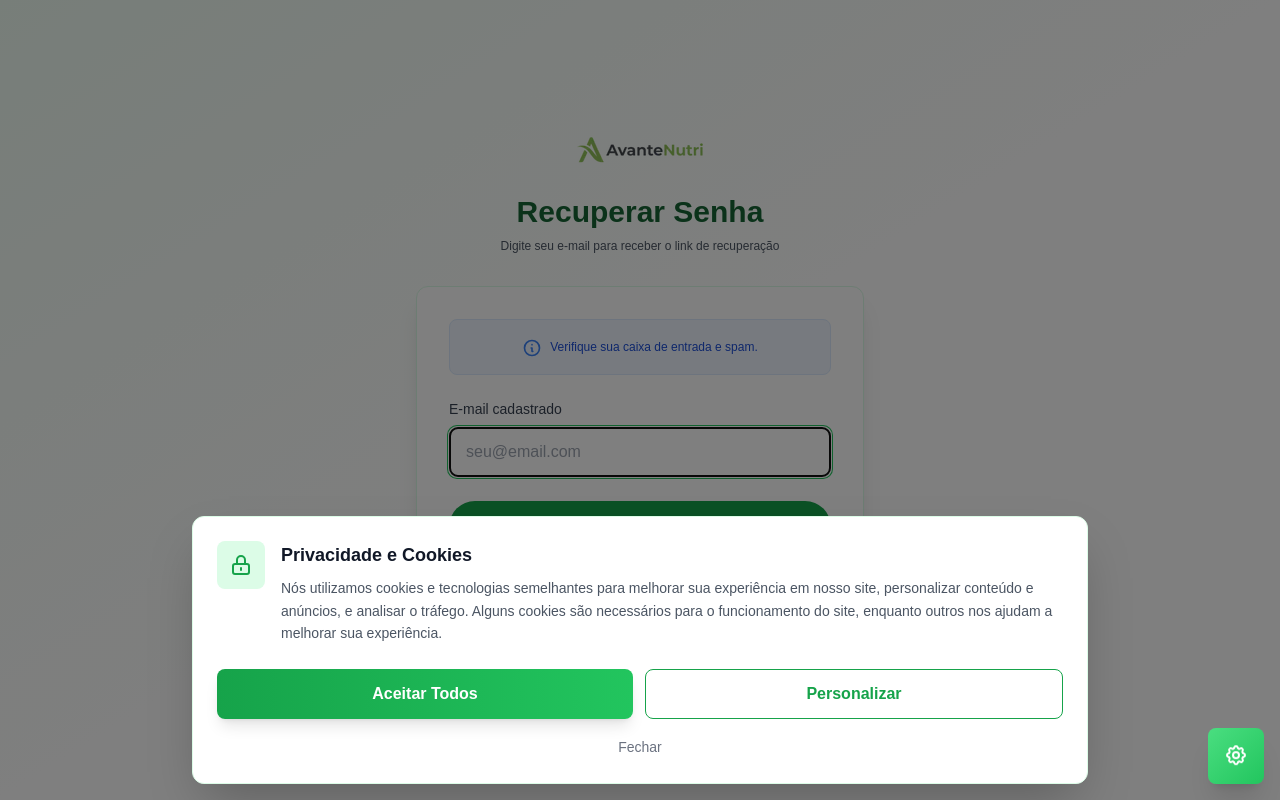
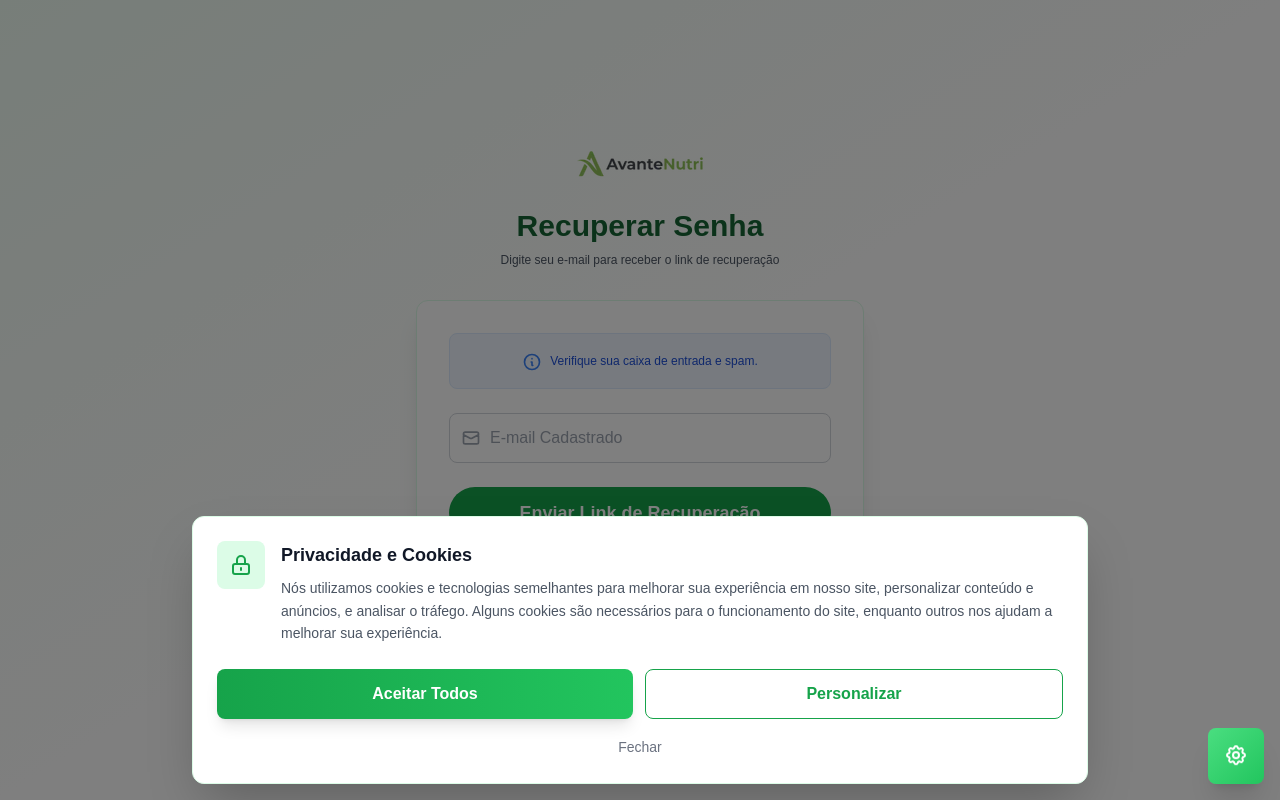
Before and after one commit to isousax/avantenutri, a React (Vite) app: page /recuperar-senha in a window 1280 px wide. Built offline with nearby package versions, Linux system fonts and the light colour scheme.

Commit message:
melhor consistencia da pag de reset password

```diff
--- a/src/App.tsx
+++ b/src/App.tsx
@@ -103,6 +103,7 @@ function App() {
           <Route path="/login" element={<LoginPage />} />
           <Route path="/register" element={<RegisterPage />} />
           <Route path="/recuperar-senha" element={<ForgotPasswordPage />} />
+          <Route path="/resetar-senha" element={<ResetPasswordPage />} />
           <Route path="/verify-email" element={<VerifyEmailPage />} />
           <Route path="/confirm-email" element={<ConfirmEmailPage />} />
           <Route path="/redefinir-senha" element={<ResetPasswordPage />} />
--- a/src/pages/login/ForgotPasswordPage.tsx
+++ b/src/pages/login/ForgotPasswordPage.tsx
@@ -43,10 +43,10 @@ const ForgotPasswordPage: React.FC = () => {
 
       // Redirecionar para a página de confirmação após 2 segundos
       setTimeout(() => {
-        navigate("/recuperar-senha/confirmacao", {
+        navigate("/login", {
           state: { email },
         });
-      }, 2000);
+      }, 5500);
     } catch {
       setErrors({
         email: "",
@@ -56,6 +56,22 @@ const ForgotPasswordPage: React.FC = () => {
       setLoading(false);
     }
   };
+
+  const MailIcon = () => (
+    <svg
+      className="w-5 h-5 text-gray-400"
+      fill="none"
+      viewBox="0 0 24 24"
+      stroke="currentColor"
+    >
+      <path
+        strokeLinecap="round"
+        strokeLinejoin="round"
+        strokeWidth={2}
+        d="M3 8l7.89 4.26a2 2 0 002.22 0L21 8M5 19h14a2 2 0 002-2V7a2 2 0 00-2-2H5a2 2 0 00-2 2v10a2 2 0 002 2z"
+      />
+    </svg>
+  );
 
   if (emailSent) {
     return (
@@ -84,7 +100,10 @@ const ForgotPasswordPage: React.FC = () => {
             E-mail enviado!
           </h2>
           <p className="text-gray-600 mb-6">
-            Redirecionando para a página de confirmação...
+            Por favor, verifique sua caixa de entrada e a pasta de spam.
+          </p>
+          <p className="text-gray-600 mb-2 text-xs">
+            Você será redirecionado para a página de login.
           </p>
           <div className="w-full bg-gray-200 rounded-full h-2">
             <div className="bg-green-500 h-2 rounded-full animate-pulse"></div>
@@ -136,27 +155,27 @@ const ForgotPasswordPage: React.FC = () => {
 
             {/* Campo E-mail */}
             <div>
-              <label
-                htmlFor="email"
-                className="block text-sm font-medium text-gray-700 mb-2"
-              >
-                E-mail cadastrado
-              </label>
+              <div className="relative">
+                <div className="absolute inset-y-0 left-0 pl-3 flex items-center pointer-events-none">
+                  <MailIcon />
+                </div>
                 <input
                   id="email"
+                  name="email"
                   type="email"
                   value={email}
                   onChange={(e) => {
                     setEmail(e.target.value);
                     if (errors.email) setErrors({ ...errors, email: "" });
                   }}
-                className={`w-full px-4 py-3 border rounded-lg focus:ring-2 focus:ring-green-500 focus:border-transparent transition-all duration-200 ${
+                  className={`flex w-full pl-10 pr-10 py-3 rounded-lg border bg-background ring-offset-background file:border-0 file:bg-transparent file:text-sm file:font-medium focus-visible:outline-none focus-visible:ring-0 focus-visible:ring-ring focus-visible:ring-offset-0 disabled:cursor-not-allowed disabled:opacity-50 border-gray-300 placeholder:text-gray-400 focus:border-green-800 focus:ring-green-700/20 ${
                     errors.email ? "border-red-500" : "border-gray-300"
                   }`}
-                placeholder="seu@email.com"
+                  placeholder="E-mail Cadastrado"
                   disabled={loading}
-                autoFocus
+                  required
                 />
+              </div>
               {errors.email && (
                 <p className="text-red-500 text-sm mt-1 flex items-center">
                   <svg
@@ -264,7 +283,7 @@ const ForgotPasswordPage: React.FC = () => {
                 d="M12 15v2m-6 4h12a2 2 0 002-2v-6a2 2 0 00-2-2H6a2 2 0 00-2 2v6a2 2 0 002 2zm10-10V7a4 4 0 00-8 0v4h8z"
               />
             </svg>
-            Link de recuperação válido por 1 hora
+            Link de recuperação válido por 30 minutos
           </div>
         </div>
       </div>
--- a/src/pages/login/RecoverPasswordPage.tsx
+++ /dev/null
@@ -1,81 +0,0 @@
-import React, { useState } from 'react';
-import Input from '../../components/ui/Input';
-import Button from '../../components/ui/Button';
-import { useNavigate } from 'react-router-dom';
-
-const RecoverPasswordPage: React.FC = () => {
-  const [email, setEmail] = useState('');
-  const [loading, setLoading] = useState(false);
-  const [sent, setSent] = useState(false);
-  const navigate = useNavigate();
-
-  const handleSubmit = async (e: React.FormEvent) => {
-    e.preventDefault();
-    setLoading(true);
-    // Simulação de envio de e-mail
-    await new Promise(resolve => setTimeout(resolve, 1500));
-    setSent(true);
-    setLoading(false);
-  };
-
-  return (
-    <div className="min-h-screen flex items-center justify-center bg-brand-50">
-      <div className="bg-white p-8 rounded-lg shadow-md w-full max-w-md">
-        {!sent ? (
-          <>
-            <h2 className="text-2xl font-bold text-brand-700 mb-6 text-center">
-              Recuperar Senha
-            </h2>
-            <p className="text-gray-600 text-sm mb-6 text-center">
-              Digite seu e-mail para receber as instruções de recuperação de senha.
-            </p>
-            <form className="flex flex-col gap-4" onSubmit={handleSubmit}>
-              <Input
-                type="email"
-                label="E-mail"
-                value={email}
-                onChange={e => setEmail(e.target.value)}
-                required
-                autoFocus
-              />
-              <Button type="submit" disabled={loading}>
-                {loading ? 'Enviando...' : 'Enviar Instruções'}
-              </Button>
-              <Button
-                type="button"
-                variant="secondary"
-                onClick={() => navigate('/login')}
-              >
-                Voltar ao Login
-              </Button>
-            </form>
-          </>
-        ) : (
-          <div className="text-center">
-            <div className="inline-flex items-center justify-center w-16 h-16 rounded-full bg-brand-100 text-brand-600 mb-4">
-              <svg className="h-8 w-8" fill="none" viewBox="0 0 24 24" stroke="currentColor">
-                <path
-                  strokeLinecap="round"
-                  strokeLinejoin="round"
-                  strokeWidth={2}
-                  d="M3 8l7.89 5.26a2 2 0 002.22 0L21 8M5 19h14a2 2 0 002-2V7a2 2 0 00-2-2H5a2 2 0 00-2 2v10a2 2 0 002 2z"
-                />
-              </svg>
-            </div>
-            <h2 className="text-2xl font-bold text-brand-700 mb-2">
-              E-mail Enviado!
-            </h2>
-            <p className="text-gray-600 mb-6">
-              Verifique sua caixa de entrada para as instruções de recuperação de senha.
-            </p>
-            <Button onClick={() => navigate('/login')}>
-              Voltar ao Login
-            </Button>
-          </div>
-        )}
-      </div>
-    </div>
-  );
-};
-
-export default RecoverPasswordPage;
--- a/src/pages/login/VerifyEmailPage.tsx
+++ b/src/pages/login/VerifyEmailPage.tsx
@@ -119,7 +119,7 @@ const CheckEmailPage: React.FC = () => {
             <h2 className="text-xl font-semibold text-gray-900 mb-2">
               Confirmação Necessária
             </h2>
-            <p className="text-gray-600 mb-4">
+            <p className="text-gray-600 mb-4 text-xs">
               Enviamos um link de confirmação para:
             </p>
             <p className="font-semibold text-green-700 text-lg break-all">
```
Lines whose indentation alone changed are shown as unchanged.
